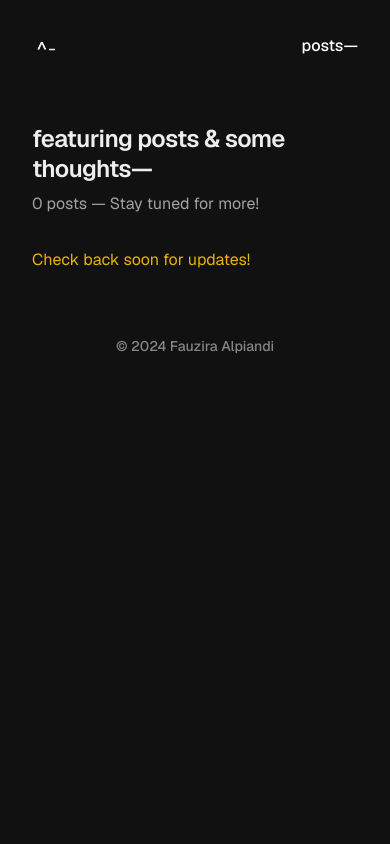
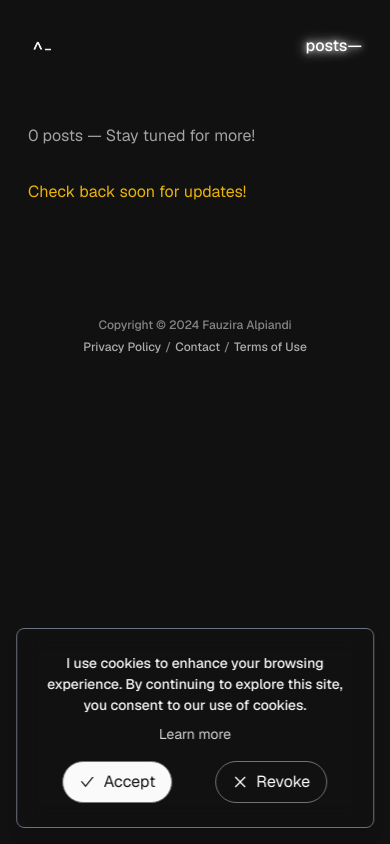
Before and after one commit to fauziralpiandi/zira.my.id, a Next.js app: page /posts in a window 390 px wide. Built offline with nearby package versions, Linux system fonts and the light colour scheme.

Commit message:
refactoring

```diff
--- a/app/components/Footer.tsx
+++ b/app/components/Footer.tsx
@@ -1,17 +1,35 @@
-import React from 'react'
+import React, { useMemo } from 'react'
+import Link from 'next/link'
 import { site } from 'app/utils/constant'
 
-const Footer: React.FC = () => {
+const Footer: React.FC = React.memo(() => {
+  const currentYear = useMemo(() => new Date().getFullYear(), [])
+
   return (
     <footer
-      className="flex justify-center items-center text-neutral-400 opacity-80 mt-16 text-sm font-medium"
+      className="flex flex-col items-center mt-28 text-xs font-medium text-neutral-400 opacity-80"
       aria-label="Footer"
     >
       <p>
-        &copy; {new Date().getFullYear()} {site.author}
+        Copyright &copy; {currentYear} {site.author}
       </p>
+      <div className="mt-1 flex space-x-1">
+        <Link href="/privacy" className="hover:underline text-neutral-300">
+          Privacy Policy
+        </Link>
+        <span>/</span>
+        <Link href="/contact" className="hover:underline text-neutral-300">
+          Contact
+        </Link>
+        <span>/</span>
+        <Link href="/terms" className="hover:underline text-neutral-300">
+          Terms of Use
+        </Link>
+      </div>
     </footer>
   )
-}
+})
+
+Footer.displayName = 'Footer'
 
 export default Footer
--- /dev/null
+++ b/app/components/Logo.tsx
@@ -0,0 +1,29 @@
+import { site } from 'app/utils/constant'
+
+const Logo = () => (
+  <svg
+    xmlns="http://www.w3.org/2000/svg"
+    width="28"
+    height="28"
+    viewBox="0 0 512 512"
+    version="1.1"
+    aria-labelledby={site.author} // for accessibility
+    role="img" // Making sure screen readers know this is an image.
+  >
+    <title id="logo-title">{site.title}</title>
+    <path
+      d="M 127.934 247.590 L 92.500 319.227 92.500 320.341 L 92.500 321.454 112.496 325.147 L 132.493 328.841 132.703 328.630 L 132.914 328.420 153.571 283.460 L 174.229 238.500 176.994 231.650 L 179.759 224.801 180.267 225.650 L 180.775 226.500 185.277 237.527 L 189.779 248.554 207.043 286.527 L 224.307 324.500 224.954 325.251 L 225.602 326.002 245.969 323.745 L 266.337 321.488 266.628 320.494 L 266.919 319.500 231.589 248 L 196.259 176.500 179.814 176.227 L 163.369 175.953 127.934 247.590 M 308 319.500 L 308 336 364.500 336 L 421 336 421 319.500 L 421 303 364.500 303 L 308 303 308 319.500"
+      stroke="none"
+      fill="#eee"
+      fillRule="evenodd"
+    />
+    <path
+      d="M 35.406 2.388 L 28.311 4.687 22.669 8.432 L 17.026 12.177 12.763 16.920 L 8.500 21.662 5.783 26.656 L 3.066 31.650 1.533 37.535 L 0 43.420 0 256.172 L -0 468.924 2.345 476.310 L 4.691 483.695 8.434 489.335 L 12.177 494.974 16.920 499.237 L 21.662 503.500 26.656 506.217 L 31.650 508.934 37.535 510.467 L 43.420 512 256.172 512 L 468.924 512 476.310 509.655 L 483.695 507.309 489.335 503.566 L 494.974 499.823 499.433 494.863 L 503.892 489.904 506.966 483.752 L 510.040 477.600 510.652 473.778 L 511.263 469.956 512.131 469.419 L 513 468.882 513 254.774 L 513 40.667 512.328 41.338 L 511.657 42.010 509.485 35.161 L 507.313 28.311 503.568 22.669 L 499.823 17.026 495.080 12.763 L 490.338 8.500 485.344 5.783 L 480.350 3.066 474.465 1.533 L 468.580 0 255.540 0.045 L 42.500 0.089 35.406 2.388 M 0.491 256 L 0.491 470.500 0.750 363.250 L 1.009 256 0.750 148.750 L 0.491 41.500 0.491 256 M 127.934 247.590 L 92.500 319.227 92.500 320.341 L 92.500 321.454 112.496 325.147 L 132.493 328.841 132.703 328.630 L 132.914 328.420 153.571 283.460 L 174.229 238.500 176.994 231.650 L 179.759 224.801 180.267 225.650 L 180.775 226.500 185.277 237.527 L 189.779 248.554 207.043 286.527 L 224.307 324.500 224.954 325.251 L 225.602 326.002 245.969 323.745 L 266.337 321.488 266.628 320.494 L 266.919 319.500 231.589 248 L 196.259 176.500 179.814 176.227 L 163.369 175.953 127.934 247.590 M 308 319.500 L 308 336 364.500 336 L 421 336 421 319.500 L 421 303 364.500 303 L 308 303 308 319.500"
+      stroke="none"
+      fill="#111"
+      fillRule="evenodd"
+    />
+  </svg>
+)
+
+export default Logo
--- a/app/components/Navigation.tsx
+++ b/app/components/Navigation.tsx
@@ -3,10 +3,12 @@
 import { usePathname } from 'next/navigation'
 import Link from 'next/link'
 import { site } from 'app/utils/constant'
+import React from 'react'
+import Logo from 'app/components/Logo'
 
-export function Navbar() {
+export const Navbar = React.memo(() => {
   const pathname = usePathname()
-  const isBlogActive = pathname.startsWith('/posts')
+  const isActive = pathname.startsWith('/posts')
 
   return (
     <aside className="pb-16">
@@ -15,49 +17,24 @@ export function Navbar() {
           href="/"
           className="flex items-center"
           aria-label={site.title}
+          prefetch={false}
         >
           <Logo />
         </Link>
         <Link
           href="/posts"
-          className={`flex items-center font-medium text-neutral-400 nav-link ${
-            isBlogActive ? 'current text-white' : ''
+          className={`flex items-center font-medium nav-link transition-colors duration-300 ${
+            isActive ? 'text-white text-glow' : 'text-neutral-400'
           }`}
-          aria-current={isBlogActive ? 'page' : undefined}
+          aria-current={isActive ? 'page' : undefined}
         >
           posts&mdash;
         </Link>
       </div>
     </aside>
   )
-}
+})
 
-// SVG Logo component to keep the Navbar tidy and clean.
-// This little fella deserves its own space.
-const Logo = () => (
-  <svg
-    xmlns="http://www.w3.org/2000/svg"
-    width="28"
-    height="28"
-    viewBox="0 0 512 512"
-    version="1.1"
-    aria-labelledby={site.author} // for accessibility
-    role="img" // Making sure screen readers know this is an image.
-  >
-    <title id="logo-title">pretty</title>
-    <path
-      d="M 127.934 247.590 L 92.500 319.227 92.500 320.341 L 92.500 321.454 112.496 325.147 L 132.493 328.841 132.703 328.630 L 132.914 328.420 153.571 283.460 L 174.229 238.500 176.994 231.650 L 179.759 224.801 180.267 225.650 L 180.775 226.500 185.277 237.527 L 189.779 248.554 207.043 286.527 L 224.307 324.500 224.954 325.251 L 225.602 326.002 245.969 323.745 L 266.337 321.488 266.628 320.494 L 266.919 319.500 231.589 248 L 196.259 176.500 179.814 176.227 L 163.369 175.953 127.934 247.590 M 308 319.500 L 308 336 364.500 336 L 421 336 421 319.500 L 421 303 364.500 303 L 308 303 308 319.500"
-      stroke="none"
-      fill="#eee"
-      fillRule="evenodd"
-    />
-    <path
-      d="M 35.406 2.388 L 28.311 4.687 22.669 8.432 L 17.026 12.177 12.763 16.920 L 8.500 21.662 5.783 26.656 L 3.066 31.650 1.533 37.535 L 0 43.420 0 256.172 L -0 468.924 2.345 476.310 L 4.691 483.695 8.434 489.335 L 12.177 494.974 16.920 499.237 L 21.662 503.500 26.656 506.217 L 31.650 508.934 37.535 510.467 L 43.420 512 256.172 512 L 468.924 512 476.310 509.655 L 483.695 507.309 489.335 503.566 L 494.974 499.823 499.433 494.863 L 503.892 489.904 506.966 483.752 L 510.040 477.600 510.652 473.778 L 511.263 469.956 512.131 469.419 L 513 468.882 513 254.774 L 513 40.667 512.328 41.338 L 511.657 42.010 509.485 35.161 L 507.313 28.311 503.568 22.669 L 499.823 17.026 495.080 12.763 L 490.338 8.500 485.344 5.783 L 480.350 3.066 474.465 1.533 L 468.580 0 255.540 0.045 L 42.500 0.089 35.406 2.388 M 0.491 256 L 0.491 470.500 0.750 363.250 L 1.009 256 0.750 148.750 L 0.491 41.500 0.491 256 M 127.934 247.590 L 92.500 319.227 92.500 320.341 L 92.500 321.454 112.496 325.147 L 132.493 328.841 132.703 328.630 L 132.914 328.420 153.571 283.460 L 174.229 238.500 176.994 231.650 L 179.759 224.801 180.267 225.650 L 180.775 226.500 185.277 237.527 L 189.779 248.554 207.043 286.527 L 224.307 324.500 224.954 325.251 L 225.602 326.002 245.969 323.745 L 266.337 321.488 266.628 320.494 L 266.919 319.500 231.589 248 L 196.259 176.500 179.814 176.227 L 163.369 175.953 127.934 247.590 M 308 319.500 L 308 336 364.500 336 L 421 336 421 319.500 L 421 303 364.500 303 L 308 303 308 319.500"
-      stroke="none"
-      fill="#111"
-      fillRule="evenodd"
-    />
-  </svg>
-)
+Navbar.displayName = 'Navbar'
 
 export default Navbar
--- a/app/global.css
+++ b/app/global.css
@@ -2,6 +2,34 @@
 @tailwind base;
 @tailwind components;
 @tailwind utilities;
+
+@keyframes fadeIn {
+  from {
+    opacity: 0;
+  }
+
+  to {
+    opacity: 1;
+  }
+}
+
+@keyframes glow {
+  0% {
+    text-shadow: 0 0 5px rgba(255, 255, 255, 0.8), 0 0 10px rgba(255, 255, 255, 0.6), 0 0 15px rgba(255, 255, 255, 0.4);
+  }
+
+  50% {
+    text-shadow: 0 0 10px rgba(255, 255, 255, 1), 0 0 20px rgba(255, 255, 255, 0.8), 0 0 30px rgba(255, 255, 255, 0.6);
+  }
+
+  100% {
+    text-shadow: 0 0 5px rgba(255, 255, 255, 0.8), 0 0 10px rgba(255, 255, 255, 0.6), 0 0 15px rgba(255, 255, 255, 0.4);
+  }
+}
+
+.text-glow {
+  animation: glow 3s ease-in-out infinite;
+}
 
 /* Why not make things more stylish? */
 @layer utilities {
@@ -24,15 +52,10 @@
     --text-color: #eee;
     --selection-background: #eee;
     --selection-text: #111;
-    --sh-class: #EEABFB;
-    --sh-identifier: #BE69DE;
-    --sh-sign: #EEEEEE;
-    --sh-string: #F8810B;
-    --sh-keyword: #0080FF;
-    --sh-comment: #808080;
-    --sh-jsxliterals: #6266d1;
-    --sh-property: #B2D9FF;
-    --sh-entity: #CDFF84;
+  }
+
+  html {
+    scroll-behavior: smooth;
   }
 
   body {
@@ -46,12 +69,6 @@
     background-color: var(--selection-background);
     color: var(--selection-text);
   }
-
-  pre,
-  code {
-    color: var(--text-color);
-    /* Because we still need to read the code */
-  }
 }
 
 /* Make sure the content looks as good as it reads */
@@ -59,18 +76,23 @@
   p {
     @apply my-4 text-neutral-300;
     /* Because paragraphs need space too */
+    margin-top: 1rem;
   }
 
   h1,
   h2,
   h3 {
-    @apply font-semibold leading-tight tracking-tight text-neutral-200 mt-12 mb-0;
+    @apply font-semibold leading-tight tracking-tight text-neutral-200 mt-12;
     /* Headlines with style and substance */
   }
 
   strong {
-    @apply text-white;
+    @apply font-medium text-neutral-100;
     /* Emphasis on the "strong" */
+  }
+
+  li {
+    @apply my-4 text-neutral-300;
   }
 
   ul {
@@ -112,7 +134,7 @@
   }
 
   pre code {
-    @apply border-none;
+    @apply p-0 border-none;
     /* No border for you! */
     line-height: 1.5;
     /* Breathe, code, breathe */
@@ -121,6 +143,11 @@
   a {
     @apply text-white underline decoration-neutral-500 underline-offset-2 decoration-[0.1em];
     /* Links that practically beg to be clicked, lmao */
+    transition: color 0.3s;
+
+    &:hover {
+      @apply text-neutral-400;
+    }
   }
 
   .anchor {
--- a/app/layout.tsx
+++ b/app/layout.tsx
@@ -5,6 +5,8 @@ import type { Metadata } from 'next'
 import { Suspense } from 'react'
 import dynamic from 'next/dynamic'
 import { site } from 'app/utils/constant'
+
+import Cookie from 'app/components/Cookie'
 
 // Dynamically import Navbar and Footer for a smooth user experience
 // Because who doesn't love a little suspense, right?
@@ -65,7 +67,7 @@ export default function RootLayout({
         GeistMono.variable,
       )}
     >
-      <body className="relative width-full px-8 pt-8 md:pt-16 pb-10 md:pb-16 antialiased">
+      <body className="relative width-full px-7 pt-8 md:pt-16 pb-10 md:pb-16 antialiased">
         <main className="relative max-w-2xl mx-auto">
           {/* Suspense for Navbar - holding your breath until it loads! */}
           <Suspense fallback={<div>Loading...</div>}>
@@ -76,6 +78,7 @@ export default function RootLayout({
           <Suspense fallback={<div>Loading...</div>}>
             <Footer />
           </Suspense>
+          <Cookie />
         </main>
       </body>
     </html>
--- a/app/posts/[slug]/page.tsx
+++ b/app/posts/[slug]/page.tsx
@@ -4,7 +4,7 @@ import { meta, formatDate } from 'app/utils/meta'
 import { getPosts } from 'app/utils/provider'
 import { site } from 'app/utils/constant'
 import { FaRegClock } from 'react-icons/fa'
-import ReactMarkdown from 'react-markdown'
+import Markdown from 'react-markdown'
 import rehypeRaw from 'rehype-raw'
 
 // Let's define the type for your post params. Because types are life.
@@ -32,7 +32,7 @@ export async function generateMetadata({
   // Step 3: Extract the juicy details from the post.
   let {
     title,
-    publishedAt: publishedTime,
+    date: publishedTime,
     summary: description,
     image,
   } = post.metadata
@@ -63,7 +63,7 @@ export async function generateMetadata({
 
 // This line is like giving your website a shot of espresso—
 // making sure it’s dynamic and ready to serve fresh content...
-export const revalidate = 3600 // every 1 hour, no matter the situation.
+export const revalidate = 3600 // every hour, no matter the situation.
 export const dynamicParams = true
 
 export async function generateStaticParams() {
@@ -74,7 +74,11 @@ export async function generateStaticParams() {
 }
 
 // The main event. This function handles displaying the post.
-export default async function PostPage({ params }: { params: PostParams }) {
+export default async function PostPage({
+  params,
+}: {
+  params: PostParams
+}) {
   // Fetch all the posts again. (Déjà vu, anyone?)
   let posts = await getPosts()
   // Try to find the post by its slug.
@@ -85,7 +89,7 @@ export default async function PostPage({ params }: { params: PostParams }) {
     notFound()
   }
 
-  // Extract the reading time and word count, who doesn't love stats?
+  // Extract the reading time and more meta, who doesn't love stats?
   const { readTime, words } = meta.getMeta(post.content)
 
   return (
@@ -103,7 +107,7 @@ export default async function PostPage({ params }: { params: PostParams }) {
               'name': post.metadata.author,
             },
             'headline': post.metadata.title,
-            'datePublished': post.metadata.publishedAt,
+            'datePublished': post.metadata.date,
             'description': post.metadata.summary,
             'image': post.metadata.image
               ? `${site.baseUrl}${post.metadata.image}`
@@ -122,11 +126,16 @@ export default async function PostPage({ params }: { params: PostParams }) {
             <p className="leading-snug text-neutral-400">
               {post.metadata.summary} {/* A teaser, if you will. */}
             </p>
+            <div className="flex flex-row gap-4">
               <p className="flex items-center gap-1.5 text-neutral-300">
                 <FaRegClock className="inline" />
-              {readTime} &mdash; {words} words{' '}
+                {readTime} &mdash; {words} words
                 {/* Perfect for the curious reader. */}
               </p>
+              <Suspense fallback={<p className="h-5" />}>
+                <Views slug={post.slug} />
+              </Suspense>
+            </div>
           </div>
 
           {/* Credits matter. */}
@@ -134,10 +143,15 @@ export default async function PostPage({ params }: { params: PostParams }) {
             <div className="flex-col">
               <p className="font-medium">{post.metadata.author}</p>{' '}
               {/* Who wrote this brilliance? */}
+              <div className="flex items-center justify-between">
                 <span className="text-neutral-400">
-                {formatDate(post.metadata.publishedAt)}{' '}
+                  {formatDate(post.metadata.date)}{' '}
                   {/* And when did write it? */}
                 </span>
+                <Suspense fallback={<p className="h-5" />}>
+                  <Views slug={post.slug} />
+                </Suspense>
+              </div>
             </div>
           </div>
         </div>
@@ -150,7 +164,7 @@ export default async function PostPage({ params }: { params: PostParams }) {
               alt={post.metadata.title}
               width={720}
               height={360}
-              className="-ml-7 w-[calc(100%+56px)] max-w-none md:rounded-lg lg:-ml-20 lg:w-[calc(100%+160px)] grayscale"
+              className="-ml-7 w-[calc(100%+56px)] max-w-none md:rounded-lg grayscale"
               priority
             />
           </div>
@@ -158,12 +172,23 @@ export default async function PostPage({ params }: { params: PostParams }) {
 
         {/* Here's where the magic happens. */}
         <article className="prose">
-          <ReactMarkdown rehypePlugins={[rehypeRaw]}>
-            {post.content}
-          </ReactMarkdown>{' '}
+          <Markdown rehypePlugins={[rehypeRaw]}>{post.content}</Markdown>{' '}
           {/* Rendering the content with ReactMarkdown. */}
         </article>
       </div>
     </section>
   )
 }
+
+import ViewCounter from 'app/components/ViewsCount'
+import { Suspense, cache } from 'react'
+import { increment } from 'app/db/actions'
+import { getViewsCount } from 'app/db/query'
+
+let incrementViews = cache(increment)
+
+async function Views({ slug }: { slug: string }) {
+  let views = await getViewsCount()
+  incrementViews(slug)
+  return <ViewCounter allViews={views} slug={slug} />
+}
--- a/app/posts/page.tsx
+++ b/app/posts/page.tsx
@@ -2,15 +2,15 @@ import { getPosts } from 'app/utils/provider'
 import { MyPosts, PostType } from 'app/components/Posts'
 
 /* Let's keep it concise but intriguing */
-const stuff = 'featuring posts \u0026 some thoughts\u2014'
+const desc = 'featuring posts \u0026 some thoughts\u2014'
 
 export const metadata = {
   title: 'Posts',
-  description: stuff,
+  description: desc,
 }
 
-export default async function PostsPage() {
-  /* What’s a without content? */
+const PostPage = async () => {
+  /* What’s a post without content? */
   const Posts = await getPosts()
 
   /* Only the good stuff survives */
@@ -20,9 +20,6 @@ export default async function PostsPage() {
     <section>
       <div className="animate-in">
         <div className="mb-8">
-          <h1 className="font-semibold text-2xl leading-tight tracking-tight mb-2">
-            {stuff} {/* Bringing that meta desc. into the spotlight */}
-          </h1>
           <p className="text-neutral-400">
             {allPosts.length} posts &mdash; Stay tuned for more!
             {/* Because we’ve got more content coming, right? */}
@@ -33,3 +30,5 @@ export default async function PostsPage() {
     </section>
   )
 }
+
+export default PostPage
--- a/tailwind.config.ts
+++ b/tailwind.config.ts
@@ -2,7 +2,7 @@ import type { Config } from 'tailwindcss'
 import typography from '@tailwindcss/typography'
 
 export default {
-  content: ['./app/**/*.{ts,tsx}', './posted/**/*.md'],
+  content: ['./app/**/*.{ts,tsx}', './posted/**/*.{html,md}'],
   theme: {
     screens: {
       'sm': '640px',
@@ -51,6 +51,9 @@ export default {
               fontSize: '1rem',
               lineHeight: '1.75',
             },
+            'code': {
+              color: 'inherit',
+            },
             'code::before': {
               display: 'none',
             },
@@ -68,12 +71,12 @@ export default {
       },
       keyframes: {
         'in': {
-          '0%': { opacity: '0' },
-          '100%': { opacity: '1' },
+          '0%': { opacity: '0', transform: 'translateY(-5px)' },
+          '100%': { opacity: '1', transform: 'translateY(0)' },
         },
         'in-reverse': {
-          '0%': { opacity: '0' },
-          '100%': { opacity: '1' },
+          '0%': { opacity: '1', transform: 'translateY(0)' },
+          '100%': { opacity: '0', transform: 'translateY(-5px)' },
         },
       },
       animation: {
@@ -82,8 +85,5 @@ export default {
       },
     },
   },
-  future: {
-    hoverOnlyWhenSupported: false,
-  },
   plugins: [typography],
 } satisfies Config
```
Also changed, not shown: app/components/Posts.tsx (+4 -4 lines), app/page.tsx (line endings or trailing spaces). Lines whose indentation alone changed are shown as unchanged.
